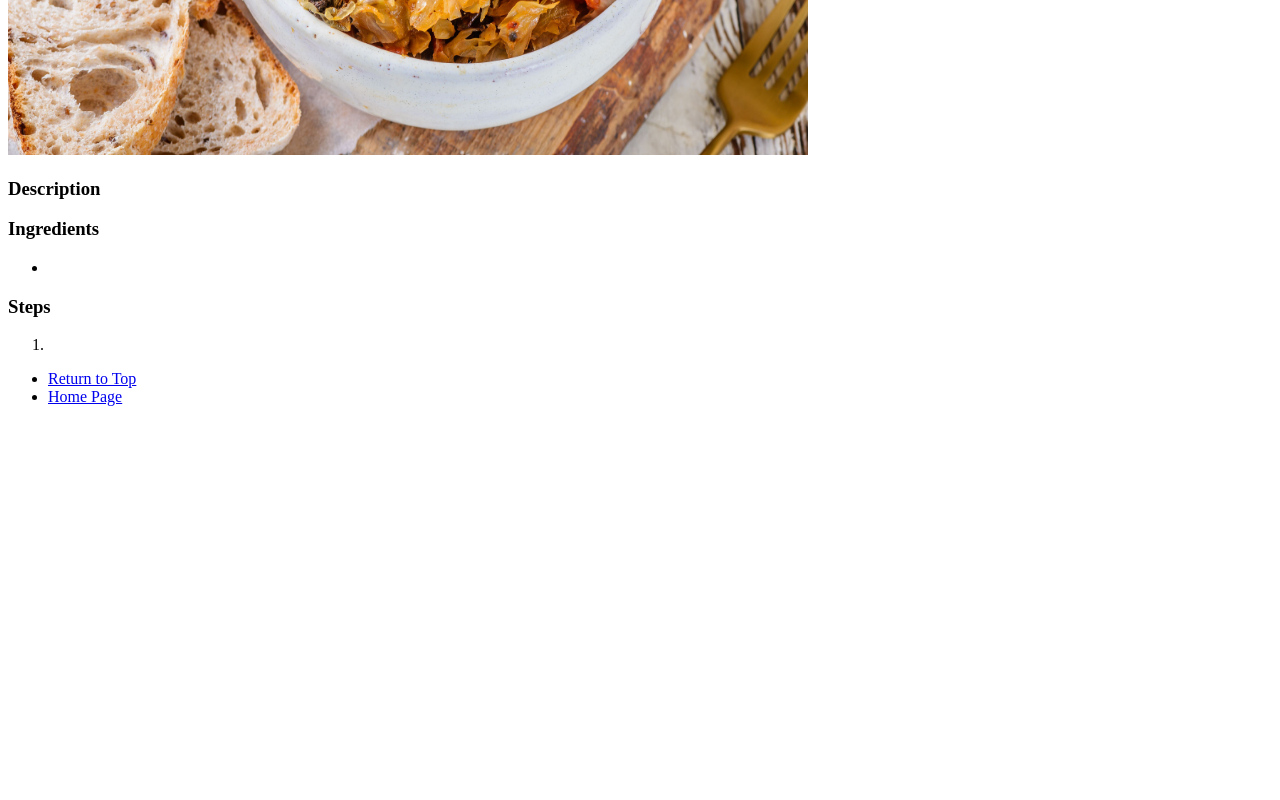
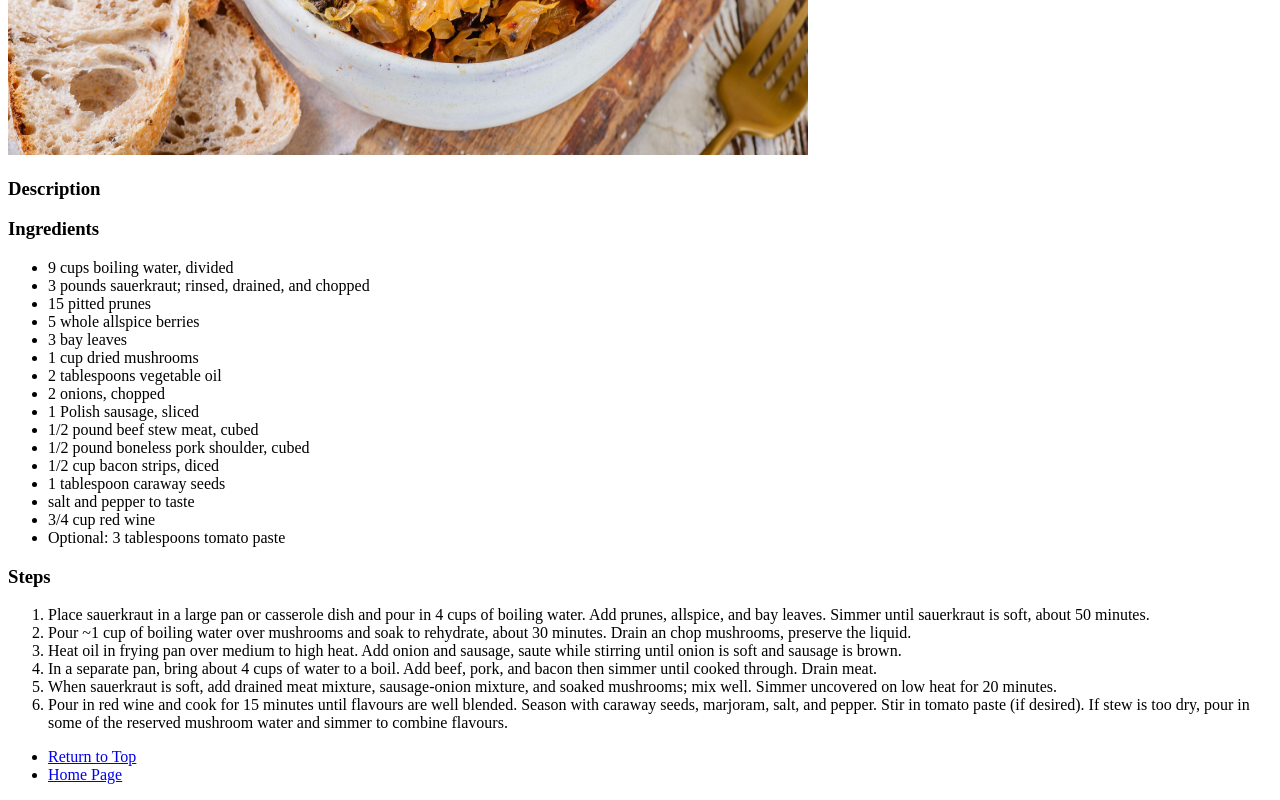
Before and after one commit to spasek95/odin-recipes, a plain HTML site: page recipes/bigos.html in a window 1280 px wide. Shown: the part 525-1325 px from the top of the page. Before the commit the page ends 947 px from the top, so only its background shows below. Drawn offline with Linux system fonts and the light colour scheme.

Commit message:
Added information to complete Bigos recipe

```diff
--- a/recipes/bigos.html
+++ b/recipes/bigos.html
@@ -16,12 +16,36 @@
 
         <h3>Ingredients</h3>
         <ul>
-            <li></li>
+            <li>9 cups boiling water, divided</li>
+            <li>3 pounds sauerkraut; rinsed, drained, and chopped</li>
+            <li>15 pitted prunes</li>
+            <li>5 whole allspice berries</li>
+            <li>3 bay leaves</li>
+            <li>1 cup dried mushrooms</li>
+            <li>2 tablespoons vegetable oil</li>
+            <li>2 onions, chopped</li>
+            <li>1 Polish sausage, sliced</li>
+            <li>1/2 pound beef stew meat, cubed</li>
+            <li>1/2 pound boneless pork shoulder, cubed</li>
+            <li>1/2 cup bacon strips, diced</li>
+            <li>1 tablespoon caraway seeds</li>
+            <li>salt and pepper to taste</li>
+            <li>3/4 cup red wine</li>
+            <li>Optional: 3 tablespoons tomato paste</li>
         </ul>
 
         <h3>Steps</h3>
         <ol>
-            <li></li>
+            <li>Place sauerkraut in a large pan or casserole dish and pour in 4 cups of boiling water.  Add prunes, allspice, and bay leaves.
+                Simmer until sauerkraut is soft, about 50 minutes.
+            </li>
+            <li>Pour ~1 cup of boiling water over mushrooms and soak to rehydrate, about 30 minutes.  Drain an chop mushrooms, preserve the liquid.</li>
+            <li>Heat oil in frying pan over medium to high heat.  Add onion and sausage, saute while stirring until onion is soft and sausage is brown.</li>
+            <li>In a separate pan, bring about 4 cups of water to a boil.  Add beef, pork, and bacon then simmer until cooked through.  Drain meat.</li>
+            <li>When sauerkraut is soft, add drained meat mixture, sausage-onion mixture, and soaked mushrooms; mix well.  Simmer uncovered on low heat for 20 minutes.</li>
+            <li>Pour in red wine and cook for 15 minutes until flavours are well blended.  Season with caraway seeds, marjoram, salt, and pepper.
+                Stir in tomato paste (if desired).  If stew is too dry, pour in some of the reserved mushroom water and simmer to combine flavours.
+            </li>
         </ol>
 
         <ul>
```
